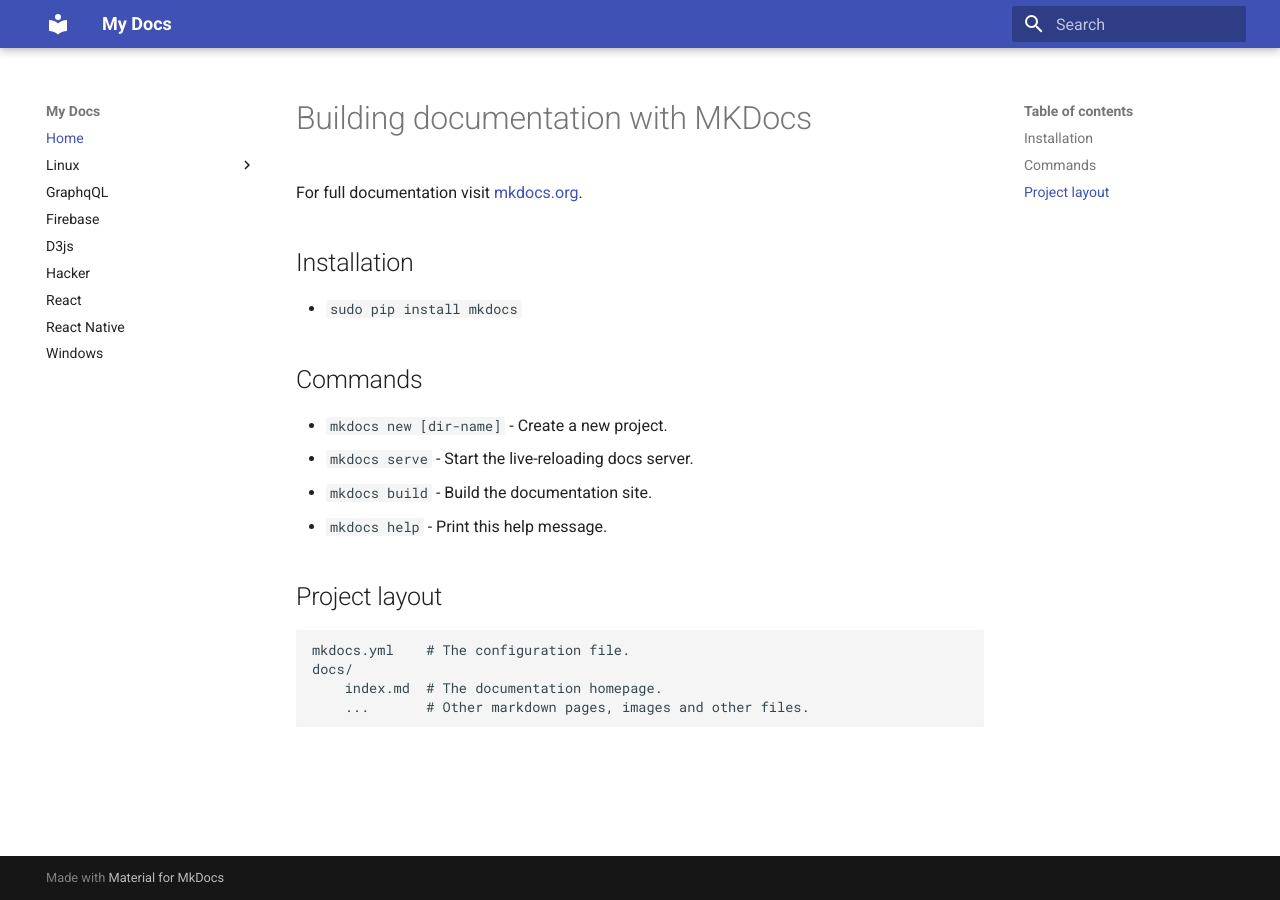
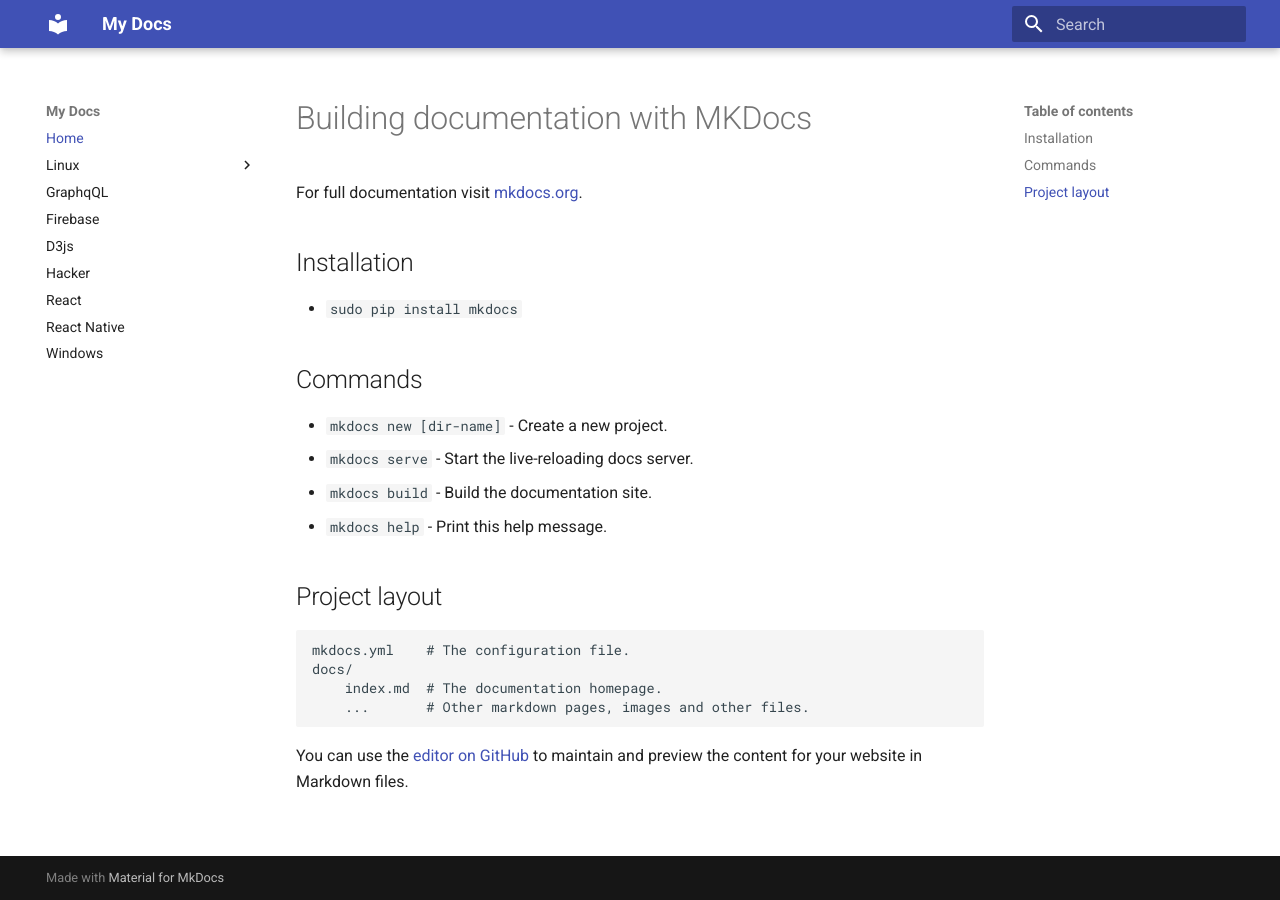
Before and after one commit to ajaymore/development-docs, an MkDocs documentation site: the page built from docs/index.md, in a window 1280 px wide. Built offline with MkDocs 1.6.1 and Material for MkDocs 9.7.7, drawn with Linux system fonts in a browser that asks for light colours; old or Windows-style settings are respelled for this version of MkDocs.

```diff
--- a/docs/index.md
+++ b/docs/index.md
@@ -19,3 +19,6 @@ For full documentation visit [mkdocs.org](http://mkdocs.org).
     docs/
         index.md  # The documentation homepage.
         ...       # Other markdown pages, images and other files.
+
+
+You can use the [editor on GitHub](https://github.com/ajaymore/development-docs/edit/master/README.md) to maintain and preview the content for your website in Markdown files.
```
Also changed, not shown: README.md (+2 -0 lines), site/index.html, site/search/search_index.json.
